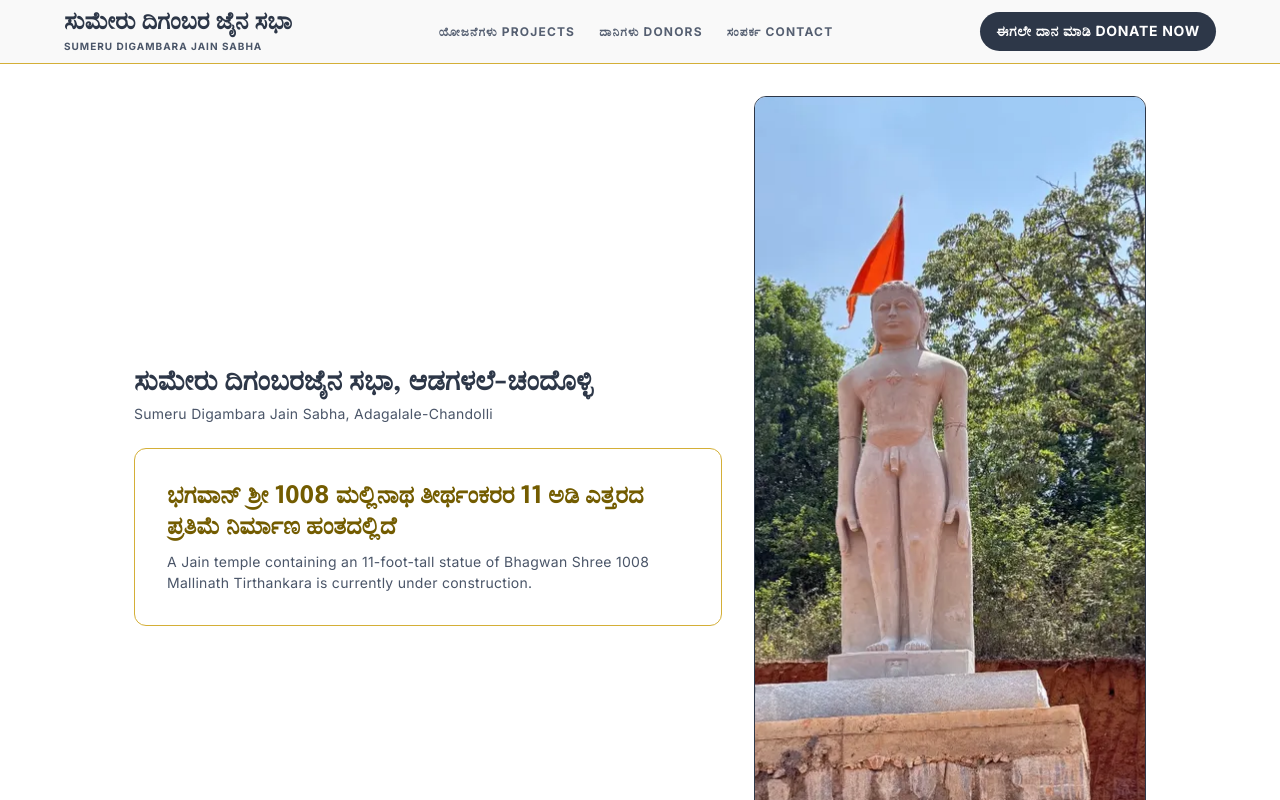
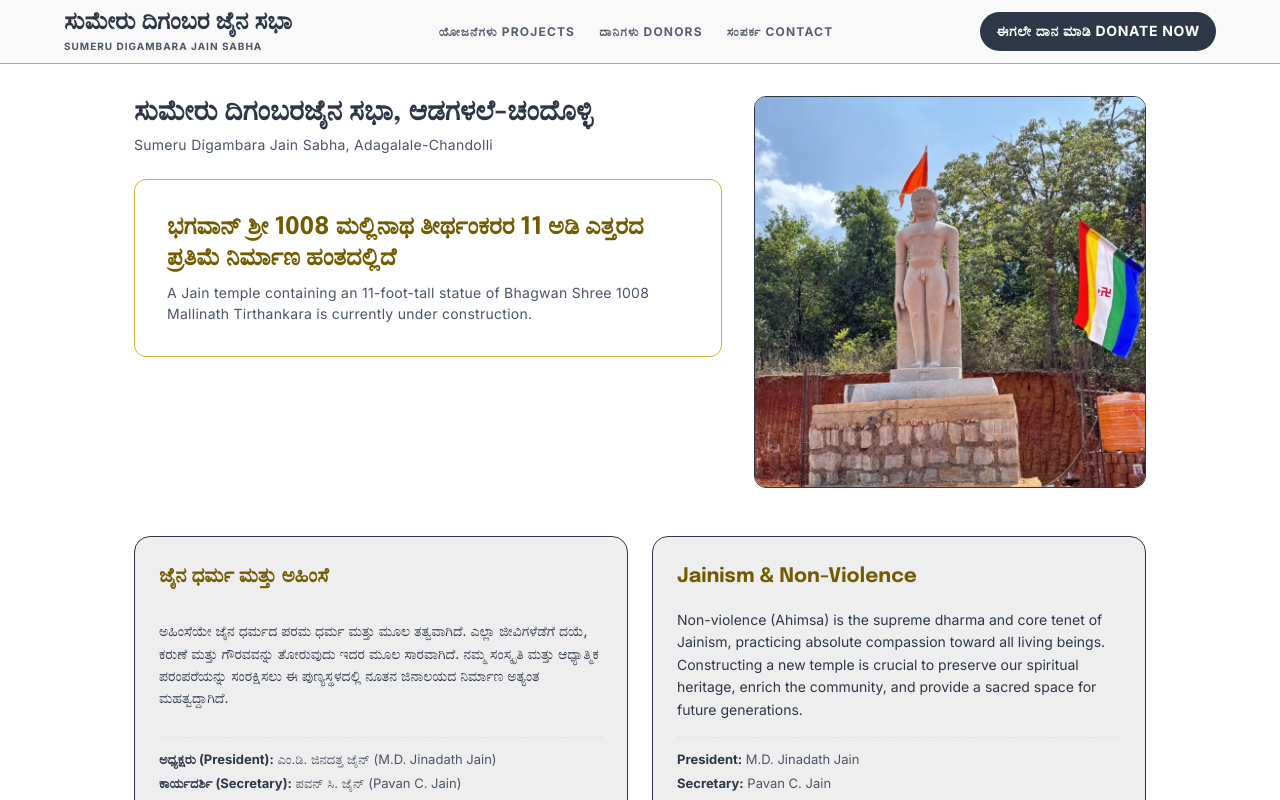
Before and after one commit to timothechauvet/sdjsac.in, a Next.js app: page / in a window 1280 px wide. Shown: the top 800 px of the page. Built offline with nearby package versions, Linux system fonts and the light colour scheme.

Commit message:
:art: adjust hero image height on desktop to match text column height

```diff
--- a/app/globals.css
+++ b/app/globals.css
@@ -339,6 +339,7 @@ a {
 @media (min-width: 768px) {
   .hero-section {
     grid-template-columns: 1.5fr 1fr;
+    align-items: stretch;
   }
 }
 
@@ -348,6 +349,13 @@ a {
   object-fit: cover;
   border-radius: 12px;
   border: 1px solid var(--text-charcoal);
+}
+
+@media (min-width: 768px) {
+  .hero-image {
+    height: 100%;
+    aspect-ratio: auto;
+  }
 }
 
 /* ---------- Hero Info Grid ---------- */
```
